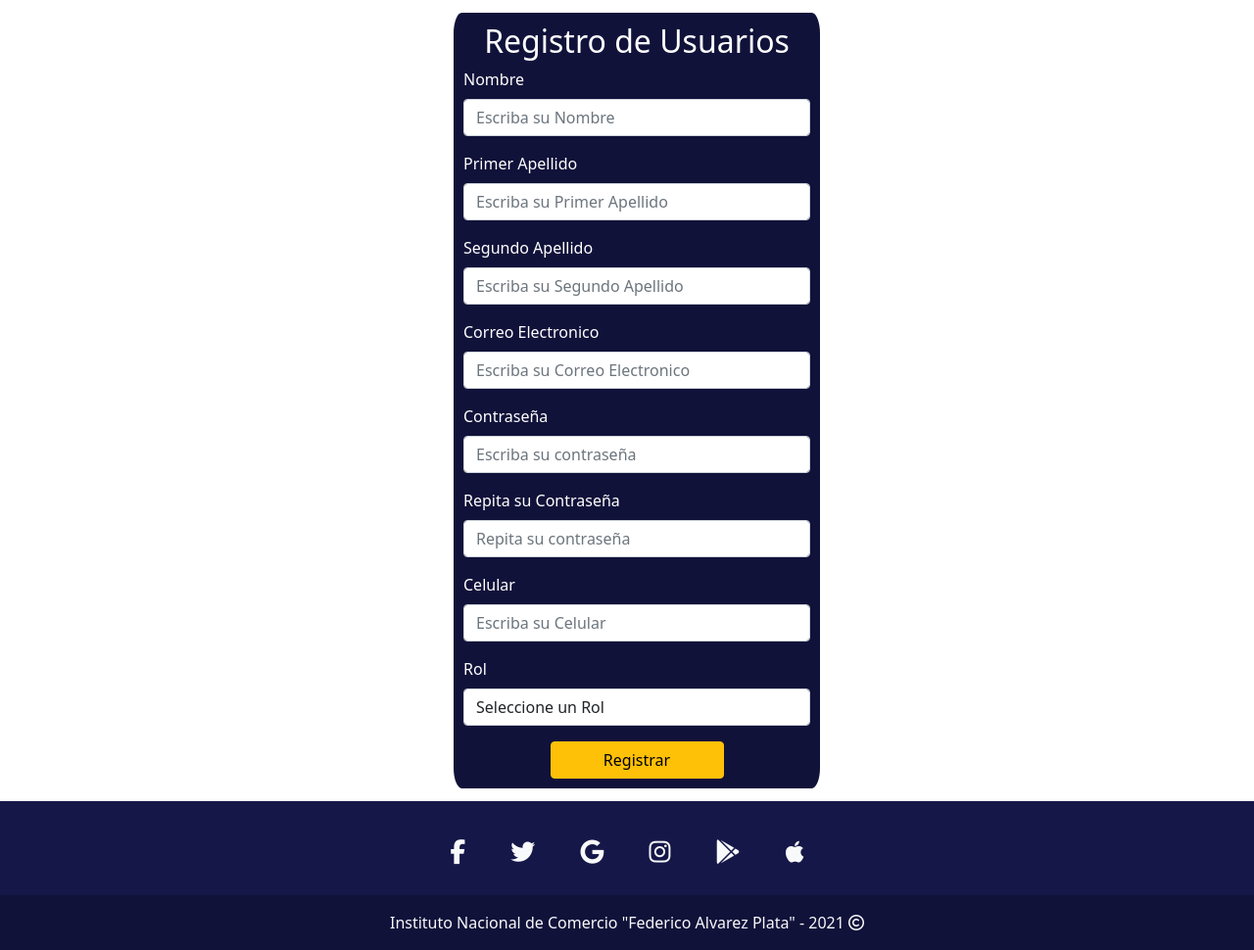
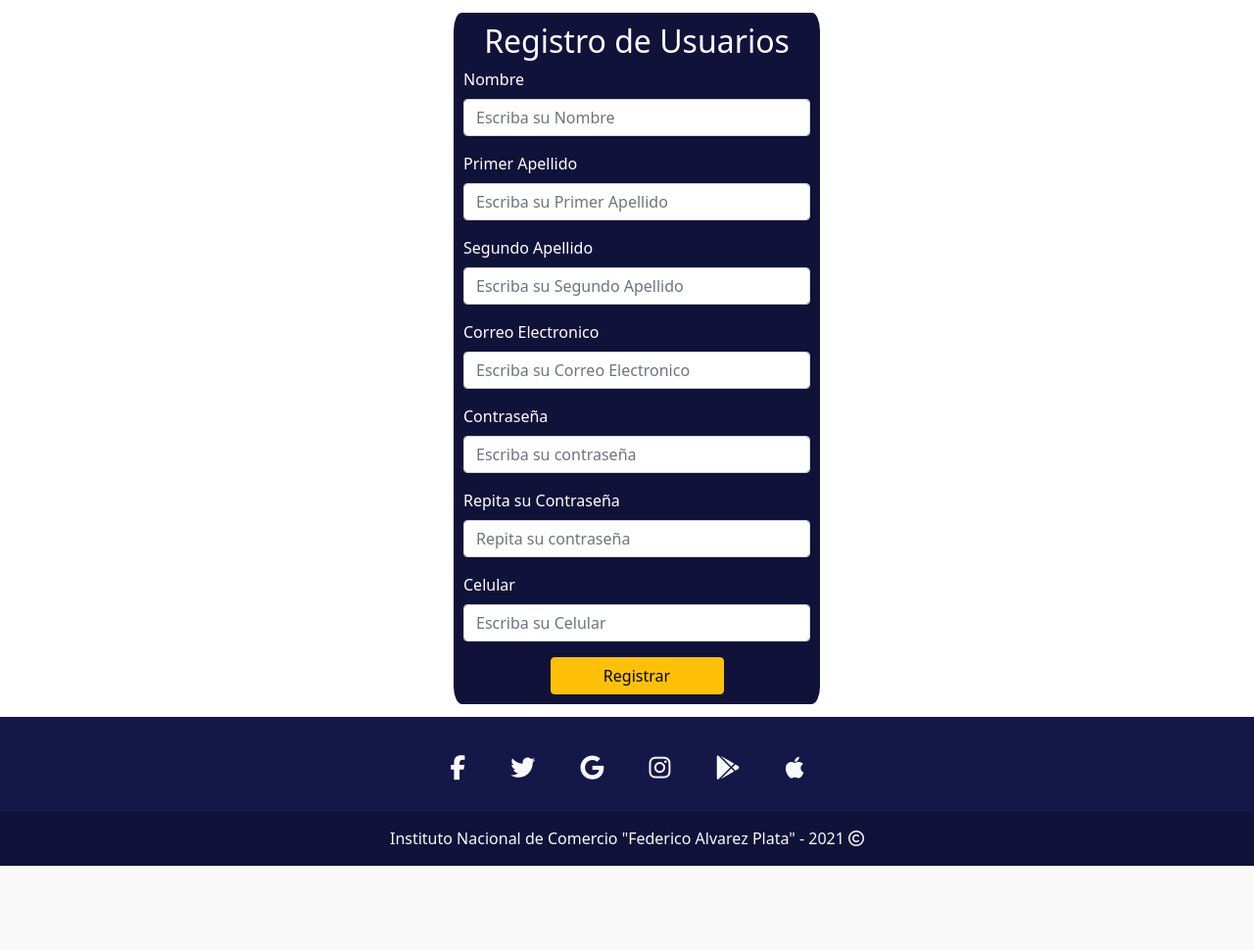
Before and after one commit to diegoperales7/proyectoAnuncios, a CodeIgniter app: page /database/index.php/usuario/agregar in a window 1280 px wide. Shown: the part 61-1031 px from the top of the page at 98% size. After the commit the page ends 945 px from the top, so only its background shows below. Run offline with CodeIgniter, Linux system fonts and the light colour scheme; data that the repository does not hold is empty; some libraries are stand-ins or nearby versions.

Commit message:
se quita el input rol del form agregar usuario

```diff
--- a/application/views/usuario_agregar.php
+++ b/application/views/usuario_agregar.php
@@ -44,18 +44,7 @@
                     <label for="InputCelular" class="form-label">Celular</label>
                     <input type="number" class="form-control" id="InputCelular" name="celular" placeholder="Escriba su Celular">
                 </div>
-                <div class="mb-3">
-                    <label for="Inputrol_idRol" class="form-label">Rol</label>
-                    <select class="form-control" name="idRol" >
-                        <option value="" selected>Seleccione un Rol</option>
-                        <?php
-                        foreach($roles->result() as $row){?>
-                            <option value="<?php echo $row->idRol; ?>"><?php echo $row->nombre; ?></option><?php
 
-                        }?>
-
-                    </select>
-                </div>
 
                 <div class="d-grid gap-2 col-6 mx-auto">
                     <button class="btn btn-warning" type="submit">Registrar</button>
```
